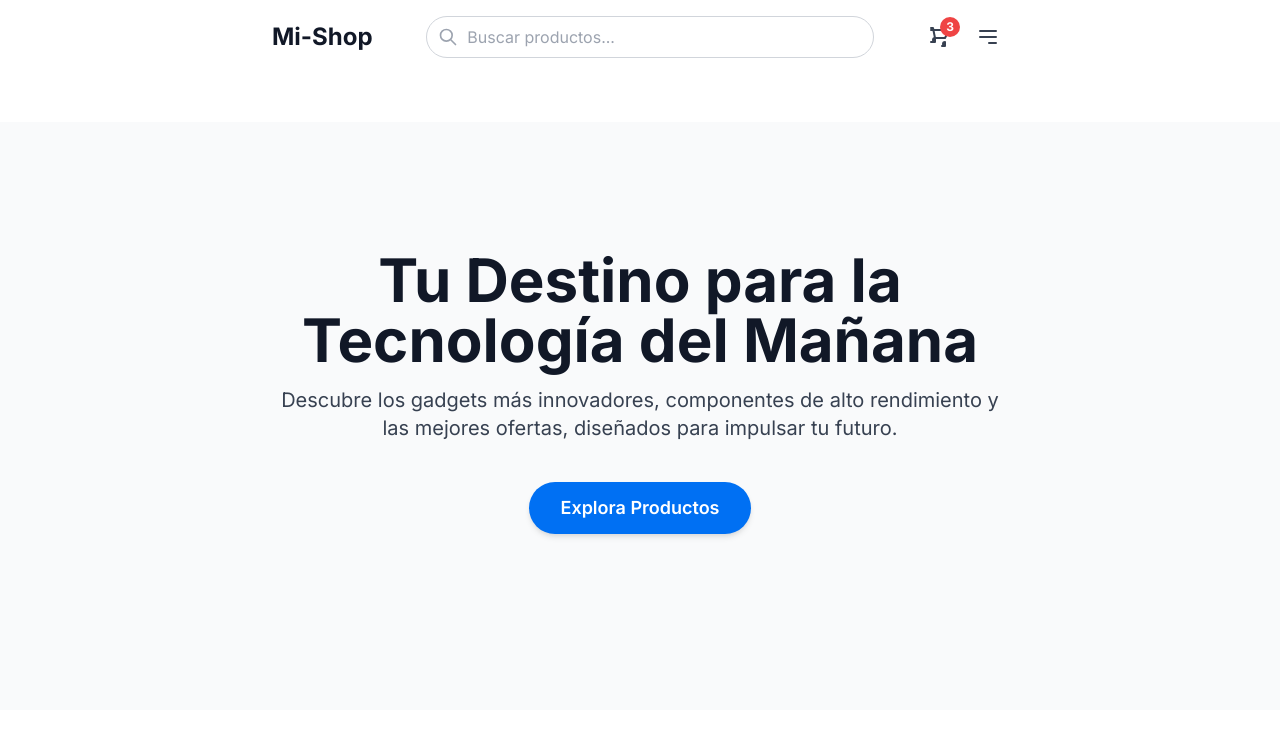
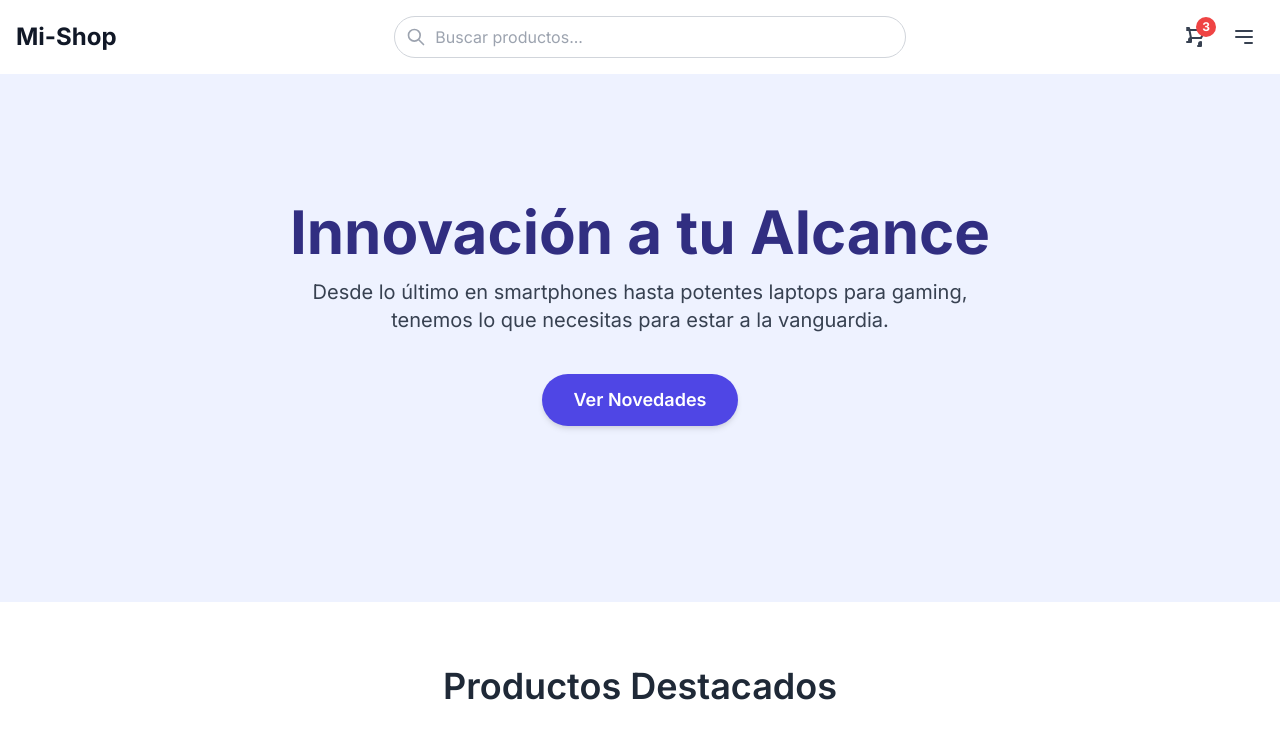
Before and after one commit to mario32111/mi-tech-shop, a Next.js app in the folder apps/frontend/: page / in a window 1280 px wide. Shown: the top 754 px of the page. Built offline with nearby package versions, Linux system fonts and the light colour scheme; what @midudev/tailwind-animations would draw is missing.

Commit message:
feat: hero slider

```diff
--- a/apps/frontend/src/app/global.css
+++ b/apps/frontend/src/app/global.css
@@ -1,6 +1,7 @@
 @tailwind base;
 @tailwind components;
 @tailwind utilities;
+
 
 html {
   -webkit-text-size-adjust: 100%;
--- a/apps/frontend/src/app/page.tsx
+++ b/apps/frontend/src/app/page.tsx
@@ -1,4 +1,7 @@
-import Head from 'next/head'; // Importa Head para el SEO y metadatos
+'use client';
+// pages/HomePage.js
+import Head from 'next/head';
+import HeroSlider from './ui/heroslider'; // Import the new slider component
 
 export default function HomePage() {
   return (
@@ -6,27 +9,13 @@ export default function HomePage() {
       <Head>
         <title>Mi-Shop | Tu Destino para la Tecnología del Mañana</title>
         <meta name="description" content="Descubre los gadgets más innovadores, componentes de alto rendimiento y las mejores ofertas en tecnología." />
-        {/* Aquí puedes añadir enlaces a Google Fonts para 'Inter' si no lo haces en globals.css */}
         <link href="https://fonts.googleapis.com/css2?family=Inter:wght@400;500;700&display=swap" rel="stylesheet" />
       </Head>
 
-      <div className="font-sans"> {/* Aplica la fuente Inter a toda la página */}
-
+      <div>
         {/* --- Sección Hero (Principal) --- */}
-        <section className="animate-zoom-in bg-gray-50 text-center py-20 lg:py-32">
-          <div className="container mx-auto px-4"> {/* Contenedor para centrar y añadir padding */}
-            <h1 className="text-4xl lg:text-6xl font-bold text-gray-900 mb-4 leading-tight">
-              Tu Destino para la Tecnología del Mañana
-            </h1>
-            <p className="text-lg lg:text-xl text-gray-700 mb-10 max-w-3xl mx-auto">
-              Descubre los gadgets más innovadores, componentes de alto rendimiento y las mejores ofertas, diseñados para impulsar tu futuro.
-            </p>
-            {/* Botón con el color de acento azul */}
-            <button className="bg-accent-blue hover:bg-accent-blue-dark text-white font-semibold py-3 px-8 rounded-full text-lg transition-colors duration-300 shadow-md hover:shadow-lg">
-              Explora Productos
-            </button>
-          </div>
-        </section>
+        {/* Replace the static section with the HeroSlider component */}
+        <HeroSlider />
 
         {/* --- Sección de Productos Destacados --- */}
         <section className="py-16 bg-white">
@@ -57,8 +46,8 @@ export default function HomePage() {
                   Añadir al Carrito
                 </button>
               </div>
-               {/* Tarjeta de Producto - Ejemplo 3 */}
-               <div className="bg-white p-6 rounded-xl shadow-lg hover:shadow-xl transition-all duration-300 transform hover:-translate-y-1 border border-gray-200">
+              {/* Tarjeta de Producto - Ejemplo 3 */}
+              <div className="bg-white p-6 rounded-xl shadow-lg hover:shadow-xl transition-all duration-300 transform hover:-translate-y-1 border border-gray-200">
                 <img src="/placeholder-watch.jpg" alt="Smartwatch X" className="w-full h-48 object-contain mb-4 rounded-md" />
                 <h3 className="text-xl font-semibold text-gray-900 mb-2">Smartwatch X</h3>
                 <p className="text-gray-600 mb-3 text-lg font-bold">$249.00</p>
@@ -67,8 +56,8 @@ export default function HomePage() {
                   Añadir al Carrito
                 </button>
               </div>
-               {/* Tarjeta de Producto - Ejemplo 4 */}
-               <div className="bg-white p-6 rounded-xl shadow-lg hover:shadow-xl transition-all duration-300 transform hover:-translate-y-1 border border-gray-200">
+              {/* Tarjeta de Producto - Ejemplo 4 */}
+              <div className="bg-white p-6 rounded-xl shadow-lg hover:shadow-xl transition-all duration-300 transform hover:-translate-y-1 border border-gray-200">
                 <img src="/placeholder-headphones.jpg" alt="Auriculares Pro" className="w-full h-48 object-contain mb-4 rounded-md" />
                 <h3 className="text-xl font-semibold text-gray-900 mb-2">Auriculares Pro X</h3>
                 <p className="text-gray-600 mb-3 text-lg font-bold">$199.99</p>
--- /dev/null
+++ b/apps/frontend/src/app/ui/HeroSlider.tsx
@@ -0,0 +1,78 @@
+// components/HeroSlider.js
+import React, { useState, useEffect } from 'react';
+
+const slides = [
+  {
+    title: 'Tu Destino para la Tecnología del Mañana',
+    description: 'Descubre los gadgets más innovadores, componentes de alto rendimiento y las mejores ofertas, diseñados para impulsar tu futuro.',
+    buttonText: 'Explora Productos',
+    buttonLink: '/products', // You can change this link
+    bgColor: 'bg-gray-50',
+    textColor: 'text-gray-900',
+    accentColor: 'bg-accent-blue',
+  },
+  {
+    title: 'Innovación a tu Alcance',
+    description: 'Desde lo último en smartphones hasta potentes laptops para gaming, tenemos lo que necesitas para estar a la vanguardia.',
+    buttonText: 'Ver Novedades',
+    buttonLink: '/new-arrivals', // You can change this link
+    bgColor: 'bg-indigo-50', // A different background color for variety
+    textColor: 'text-indigo-900',
+    accentColor: 'bg-indigo-600',
+  },
+  {
+    title: 'Ofertas Exclusivas Cada Semana',
+    description: 'No te pierdas nuestras promociones especiales y descuentos increíbles en una amplia gama de productos tecnológicos.',
+    buttonText: 'Descubre Ofertas',
+    buttonLink: '/offers', // You can change this link
+    bgColor: 'bg-purple-50', // Another background color
+    textColor: 'text-purple-900',
+    accentColor: 'bg-purple-600',
+  },
+];
+
+export default function HeroSlider() {
+  const [currentSlide, setCurrentSlide] = useState(0);
+
+  useEffect(() => {
+    const interval = setInterval(() => {
+      setCurrentSlide((prevSlide) => (prevSlide + 1) % slides.length);
+    }, 5000); // Change slide every 5 seconds
+
+    return () => clearInterval(interval);
+  }, []);
+
+  const goToSlide = (index: React.SetStateAction<number>) => {
+    setCurrentSlide(index);
+  };
+
+  const slide = slides[currentSlide];
+
+  return (
+    <section className={`animate-fade-in ${slide.bgColor} text-center py-20 lg:py-32 transition-colors duration-500`}>
+      <div className="container mx-auto px-4">
+        <h1 className={`text-4xl lg:text-6xl font-bold ${slide.textColor} mb-4 leading-tight`}>
+          {slide.title}
+        </h1>
+        <p className={`text-lg lg:text-xl ${slide.textColor.replace('-900', '-700')} mb-10 max-w-3xl mx-auto`}>
+          {slide.description}
+        </p>
+        <button className={`${slide.accentColor} hover:${slide.accentColor}-dark text-white font-semibold py-3 px-8 rounded-full text-lg transition-colors duration-300 shadow-md hover:shadow-lg`}>
+          {slide.buttonText}
+        </button>
+
+        {/* Slider Navigation Dots */}
+        <div className="absolute bottom-8 left-1/2 transform -translate-x-1/2 flex space-x-3">
+          {slides.map((_, index) => (
+            <button
+              key={index}
+              onClick={() => goToSlide(index)}
+              className={`w-3 h-3 rounded-full ${currentSlide === index ? slides[index].accentColor : 'bg-gray-400'} transition-colors duration-300`}
+              aria-label={`Go to slide ${index + 1}`}
+            ></button>
+          ))}
+        </div>
+      </div>
+    </section>
+  );
+}
--- a/apps/frontend/src/app/ui/navbar.tsx
+++ b/apps/frontend/src/app/ui/navbar.tsx
@@ -20,7 +20,7 @@ export default function Navbar() {
       setIsOpen(true);
     }
   };
-    const handleSearchChange = (event: React.ChangeEvent<HTMLInputElement>) => {
+  const handleSearchChange = (event: React.ChangeEvent<HTMLInputElement>) => {
     setSearchTerm(event.target.value);
   };
 
@@ -34,8 +34,8 @@ export default function Navbar() {
 
 
   return (
-    <nav className="bg-white shadow-md py-4 animate-slide-in-top">
-      <div className="container mx-auto px-4 flex justify-between items-center">
+    <nav className="bg-white shadow-md pt-4 animate-slide-in-top">
+      <div className="w-full max-w-[1280px] pb-4 mx-auto px-4 flex justify-between items-center min-h-[56px]">
         <Link href="/" className="block md:hidden text-2xl font-bold text-gray-900 hover:text-accent-blue transition-colors duration-200">
           M-S
         </Link>
@@ -46,7 +46,7 @@ export default function Navbar() {
         </Link>
 
         {/* Barra de Búsqueda (Escritorio) - se muestra entre el logo y los enlaces principales */}
-        <div className="md:block flex-grow mx-8 max-w-md">
+        <div className="mx-2 sm:mx-8 md:mx-4 flex-grow max-w-lg">
           <form onSubmit={handleSearchSubmit} className="relative">
             <input
               type="text"
@@ -122,11 +122,10 @@ export default function Navbar() {
       {/* Menú Móvil Desplegable*/}
       {(isOpen || isClosing) && (
         <div
-          className={`bg-white border-t border-gray-200 py-4 mt-2 transition-all duration-300 transform ${
-            isOpen && !isClosing
-              ? 'opacity-100 translate-y-0 pointer-events-auto'
-              : 'opacity-0 -translate-y-2 pointer-events-none'
-          }`}
+          className={`bg-white border-t border-gray-200 py-4 mt-2 transition-all duration-300 transform ${isOpen && !isClosing
+            ? 'opacity-100 translate-y-0 pointer-events-auto'
+            : 'opacity-0 -translate-y-2 pointer-events-none'
+            }`}
         >
           <div className="flex flex-col items-center space-y-4 px-4">
             <Link href="/productos" className="animate-slide-in-top animate-delay-50 animate-duration-50 text-gray-700 hover:text-accent-blue font-medium w-full text-center py-2 transition-colors duration-200" onClick={toggleMenu}>
```
Also changed, not shown: 1 other file (tests, documents, lock files or other folders).
